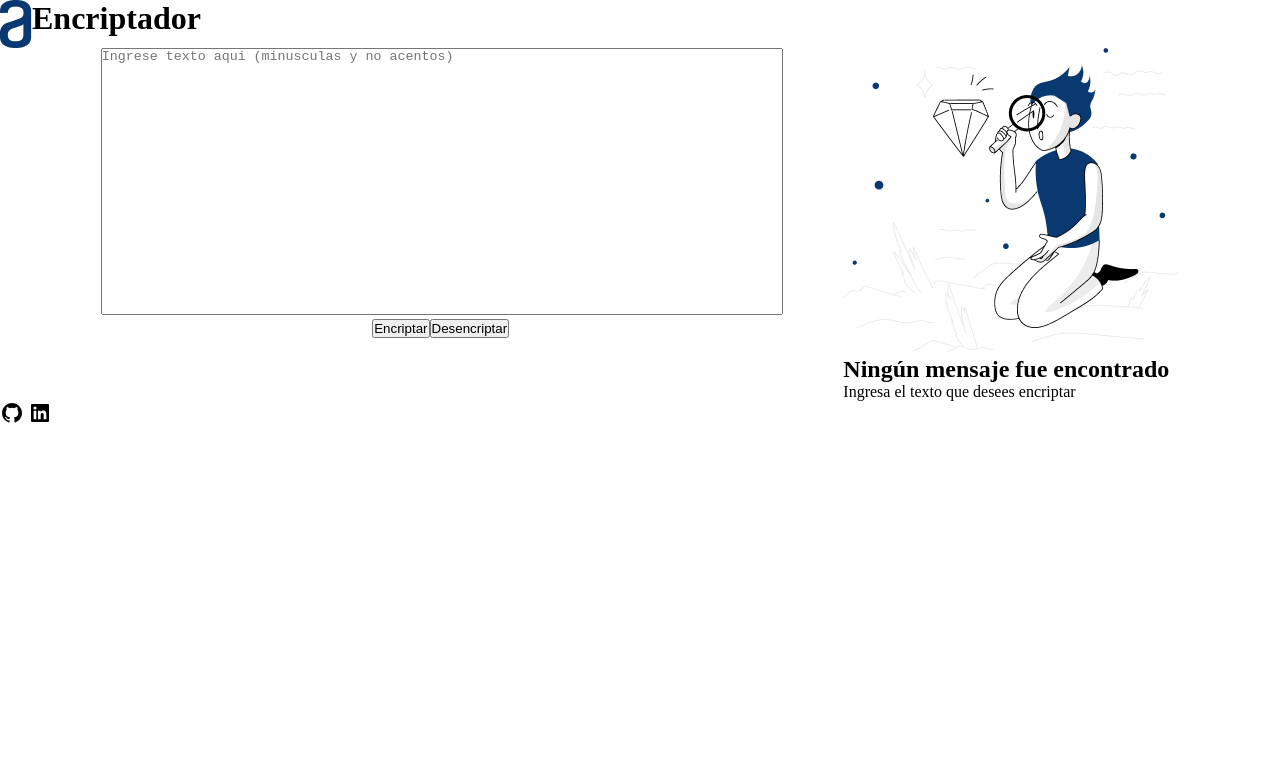
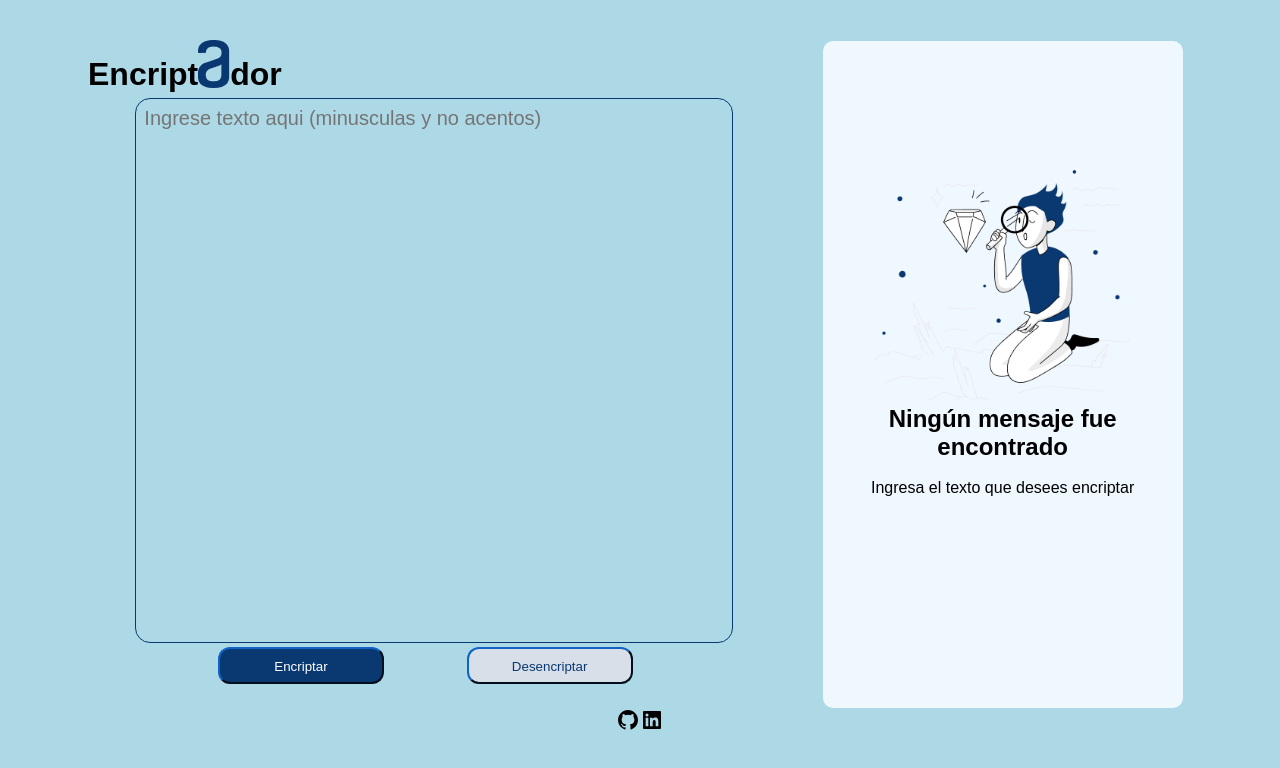
Before and after one commit to AbrahamJDominguez/encriptador, a plain HTML site: page index.html in a window 1280 px wide. Both pictures are taken after a click on the button "Encriptar". Drawn offline with Linux system fonts and the light colour scheme.

Commit message:
Creado prototipo funcional

```diff
--- a/css/style.css
+++ b/css/style.css
@@ -2,32 +2,121 @@
     padding: 0;
     margin: 0;
     text-decoration: none;
+    font-family: Arial, Helvetica, sans-serif;
+
+}
+
+h1 {
+    margin-top: 16px;
+}
+
+body {
+    background-color: lightblue;
 }
 
 main {
     margin-left: 38px;
-    margin-right: 38px;
+    margin-right: 20px;
     display: flex;
     justify-content: space-evenly;
+    height: 620px;
 }
 
 header {
     display: flex;
     width: 75%;
     height: 48px;
+    margin-top: 40px;
+    margin-left: 88px;
 }
 
 #entrada {
-    width: 680px;
+    width: 580px;
+    margin-right: 20px;
+    margin-left: 20px;
 }
 
 textarea {
-    width: 680px;
-    height: 75%;
+    width: 100%;
+    border-radius: 15px;
+    border-color: #0A3871;
+    background-color: lightblue;
+    height: 85%;
+    padding: 8px;
     resize: none;
+    margin-top: 10px;
+    font-size: 20px;
+}
+
+#texto {
+    height: 90%;
+    display: block;
+    margin-top: 8px;
 }
 
 #botones {
     display: flex;
     justify-content: center;
+    justify-content: space-evenly;
 }
+
+.boton {
+    height: 37px;
+    width: 166px;
+    border-radius: 12px;
+    padding: 10px;
+    border-color: #0A3871;
+}
+
+#enc, #copiar {
+    background-color: #0A3871;
+    color: white;
+}
+
+#enc:hover, #copiar:hover {
+    background-color: #D8DFE8;
+    color: #0A3871;
+}
+
+#des {
+    background-color: #D8DFE8;
+    color: #0A3871;
+}
+
+#des:hover {
+    background-color: #0A3871;
+    color: white;
+}
+
+#salida {
+    z-index: 0;
+    top: 80%;
+    background-color: aliceblue;
+    margin-top: -47px;
+    margin-left: 10px;
+    border-radius: 10px;
+    text-align: center;
+    padding: 10px;
+    width: 340px;
+}
+
+#salida img {
+    width: 75%;
+}
+
+footer {
+    justify-content: center;
+    display: flex;
+    position: relative;
+    height: 35px;
+}
+
+#vacio {
+    justify-content: center;
+    margin-top: 35%;
+}
+
+#novacio {
+    display: none;
+    height: 100%;
+}
--- a/index.html
+++ b/index.html
@@ -6,12 +6,12 @@
   <meta name="viewport" content="width=device-width, initial-scale=1.0" />
   <link rel="stylesheet" href="./css/style.css" />
   <link rel="icon" href="./img/favicon.png" />
-  <script src="./js/encriptacion.js"></script>
 </head>
 <body>
   <header>
+    <h1>Encript</h1>
     <img src="./img/logo.png" class="logo" alt="logo"/>
-    <h1>Encriptador</h1>
+    <h1>dor</h1>
   </header>
   <main>
     <section id="entrada">
@@ -20,25 +20,31 @@
         value="hola"
       ></textarea>
       <section id="botones">
-        <button>Encriptar</button>
-        <button>Desencriptar</button>
+        <button class="boton" id="enc">Encriptar</button>
+        <button class="boton" id="des">Desencriptar</button>
       </section>
     </section>
     <section id="salida">
       <div id="vacio">
         <img src="./img/Muneco.png" alt="muneco.png"/>
         <h2>Ningún mensaje fue encontrado</h2>
+        <br/>
         <p>Ingresa el texto que desees encriptar</p>
+      </div>
+      <div id="novacio">
+        <p id="texto">Lorem, ipsum dolor sit amet consectetur adipisicing elit. Iusto hic voluptatem sed, quis eaque dolores sunt, possimus doloremque ipsam excepturi eveniet ipsum molestiae nihil commodi saepe ea ipsa, aspernatur pariatur!</p>
+        <button class="boton" id="copiar">Copiar</button>
       </div>
     </section>
   </main>
   <footer>
-    <img src="./img/bxl-github.svg" alt="github" class="logo" />
-    <img
+    <a href="https://github.com/AbrahamJDominguez"><img src="./img/bxl-github.svg" alt="github" class="logo" /></a>
+    <a href="https://www.linkedin.com/in/abraham-jdominguez/"><img
       src="./img/bxl-linkedin-square.svg"
       alt="linkedin-square-logo-24"
       class="logo"
-    />
+    /></a>
   </footer>
+  <script src="./js/encriptacion.js"></script>
 </body>
 </html>
--- a/js/encriptacion.js
+++ b/js/encriptacion.js
@@ -1,12 +1,47 @@
 const valorDesen = ['a','e','i','o','u'];
 const valorEn = ['ai','enter','imes','ober','ufat'];
 
-function estadoImg(){
-    var parrafo = document.getElementsByTagName("textarea").value;
+function obtenText(){
+    var parrafo = document.querySelector("textarea").value;
+    return parrafo
+}
+
+function estadoImg(parrafo){
     if(parrafo.length>1){
-        document.getElementById("vacio").style.display = "none";
+        document.querySelector("#vacio").style.display = "none";
+        document.querySelector("#novacio").style.display = "block";
     }
     else{
-        document.getElementById("vacio").style.display = "";
+        document.querySelector("#vacio").style.display = "block";
+        document.querySelector("#novacio").style.display = "none";
     }
 }
+
+function encriptar(){
+    var parrafo = obtenText();
+    estadoImg(parrafo);
+    parrafo = parrafo.replaceAll(valorDesen[1], valorEn[1]).
+        replaceAll(valorDesen[2], valorEn[2]).replaceAll(valorDesen[0], valorEn[0]).
+        replaceAll(valorDesen[3], valorEn[3]).replaceAll(valorDesen[4], valorEn[4])
+    document.querySelector("#texto").innerHTML = parrafo;
+
+}
+
+function desencriptar(){
+    var parrafo = obtenText();
+    estadoImg(parrafo);
+    parrafo = parrafo.replaceAll(valorEn[4], valorDesen[4]).
+        replaceAll(valorEn[3], valorDesen[3]).replaceAll(valorEn[0], valorDesen[0]).
+        replaceAll(valorEn[2], valorDesen[2]).replaceAll(valorEn[1], valorDesen[1])
+    document.querySelector("#texto").textContent = parrafo;
+
+}
+
+function copiar(){
+    var texto = document.querySelector("#texto").textContent;
+    navigator.clipboard.writeText(texto);
+}
+
+document.querySelector("#enc").onclick = encriptar;
+document.querySelector("#des").onclick = desencriptar;
+document.querySelector("#copiar").onclick = copiar;
```
